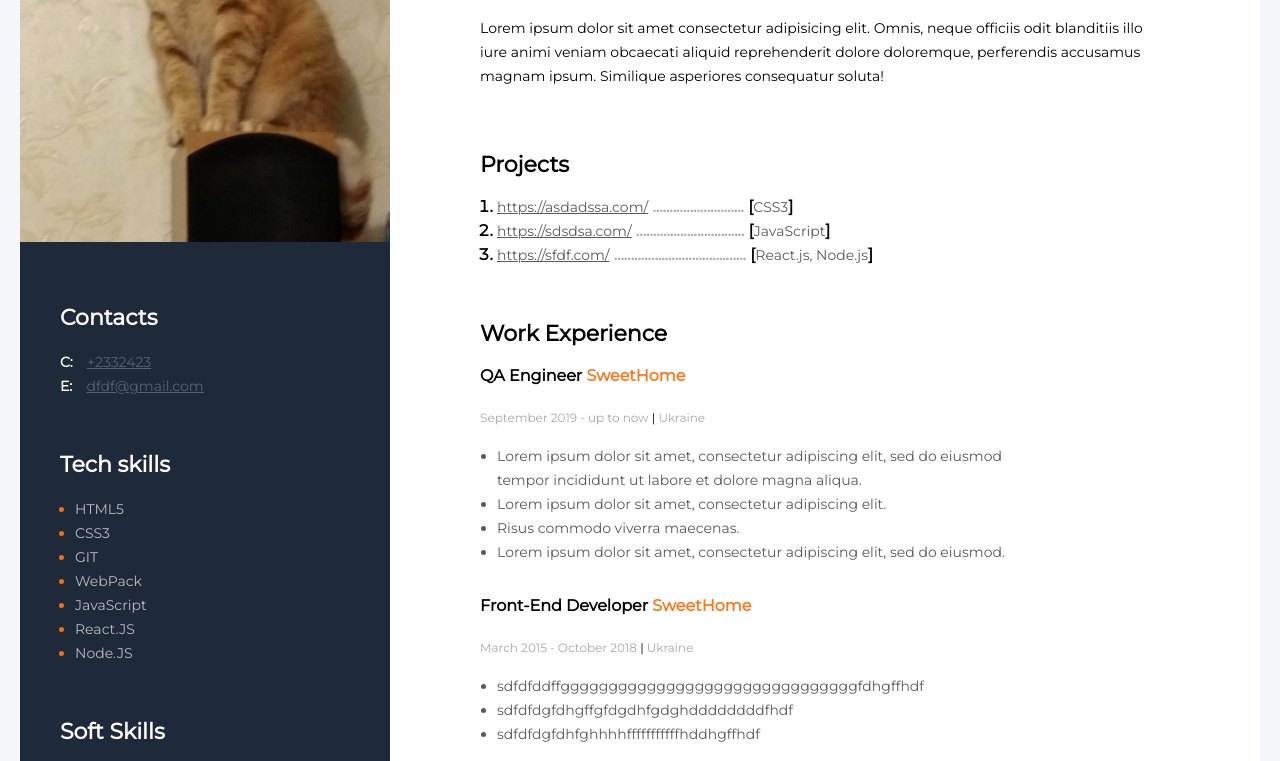
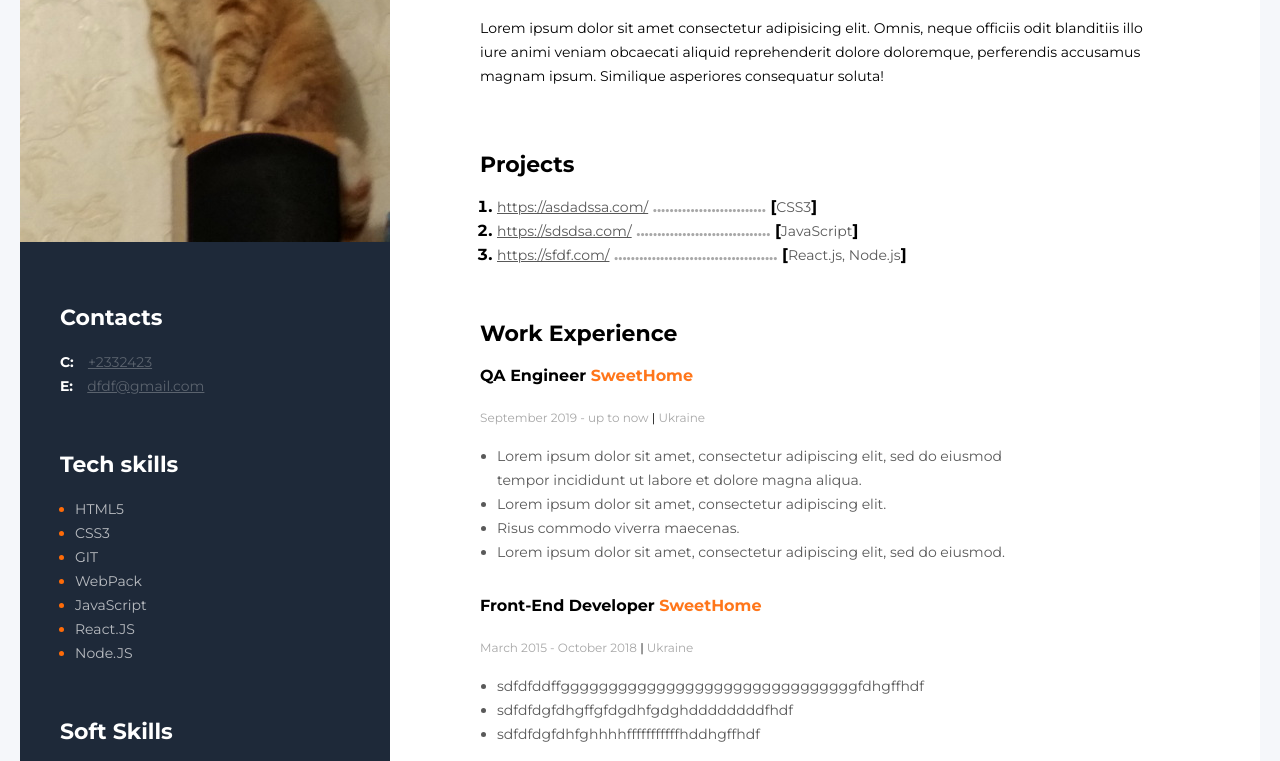
Before and after one commit to AnnSorokina/resume-project, a plain HTML site: page index.html in a window 1280 px wide. Shown: the part 274-1035 px from the top of the page. Drawn offline with Linux system fonts and the light colour scheme.

Commit message:
Поправила ссылку на шрифт

```diff
--- a/index.html
+++ b/index.html
@@ -5,9 +5,8 @@
     <meta name="viewport" content="width=device-width, initial-scale=1.0" />
     <title>My resume</title>
     <link rel="stylesheet" href="./css/style.css" />
-    <link rel="stylesheet"
-      href="https://fonts.googleapis.com/css2?family=Montserrat:ital,wght@0,400;1,700&display=swap"
-    />
+    <link href="https://fonts.googleapis.com/css?family=Montserrat:400,700&amp;display=swap&amp;subset=cyrillic"
+      rel="stylesheet">
   </head>
   <body>
     <!-- main container -->
```
